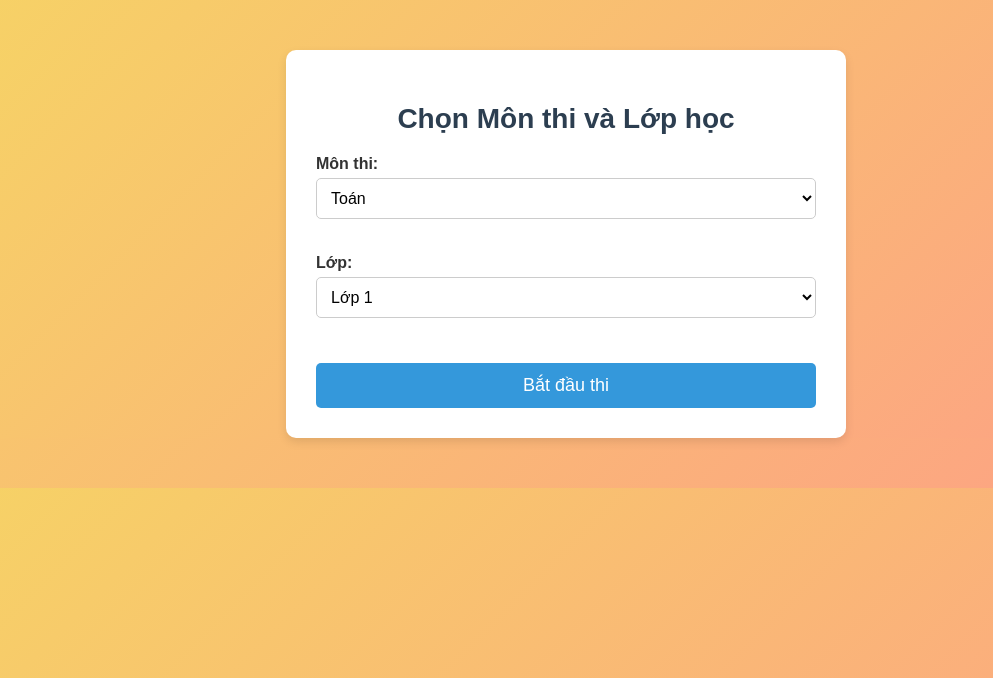
After one commit to carot2015/my_project, a Flask app: page /choose_exam in a window 1280 px wide. The commit adds this page. Shown: the top 678 px of the page, without its empty margins (74-1067 px from the left). Run offline with Flask 3, Linux system fonts and the light colour scheme.

Commit message:
Thêm file mới

```diff
--- a/app.py
+++ b/app.py
@@ -77,6 +77,53 @@ def register():
         return render_template('register.html', error=str(e),
                                fullname=fullname, email=email, username=username)
 
+@app.route('/exam/<subject>/<grade>')
+def exam(subject, grade):
+    conn = get_db_connection()
+    cursor = conn.execute(
+        "SELECT id, question_text, question_type, choices, answer FROM questions WHERE subject = ? AND grade = ?",
+        (subject, grade)
+    )
+    rows = cursor.fetchall()
+    conn.close()
+
+    questions = []
+    for row in rows:
+        questions.append({
+            "id": row["id"],
+            "question": row["question_text"],
+            "question_type": row["question_type"],
+            "choices": row["choices"],  # Nếu cho dạng MCQ, đây là chuỗi JSON; JS sẽ parse.
+            "answer": row["answer"]
+        })
+
+    question_count = len(questions)
+    time_limit = 3  # 3 phút
+
+    return render_template('exam.html',
+                           subject=subject,
+                           grade=grade,
+                           questions=questions,
+                           question_count=question_count,
+                           time_limit=time_limit)
+
+@app.route('/choose_exam', methods=['GET', 'POST'])
+def choose_exam():
+    if request.method == 'GET':
+        return render_template('choose_exam.html')
+
+    # Khi form được submit, lấy dữ liệu subject và grade
+    subject = request.form.get('subject')
+    grade = request.form.get('grade')
+
+    # Kiểm tra dữ liệu: nếu không có, render lại trang với thông báo lỗi
+    if not subject or not grade:
+        flash("Vui lòng chọn môn thi và lớp học.")
+        return render_template('choose_exam.html')
+
+    # Chuyển hướng sang route exam với subject và grade đã chọn
+    return redirect(url_for('exam', subject=subject, grade=grade))
+
 if __name__ == '__main__':
     init_db()
     app.run(debug=True)
--- a/static/css/style.css
+++ b/static/css/style.css
@@ -276,3 +276,69 @@ footer {
     flex-direction: column;
   }
 }
+/* ---------- CHOOSE_EXAM PAGE ---------- */
+/* Container chính cho trang chọn môn thi */
+.choose-exam-container {
+  max-width: 500px;
+  margin: 50px auto;
+  padding: 30px;
+  background: #fff;
+  border-radius: 10px;
+  box-shadow: 0 4px 10px rgba(0, 0, 0, 0.1);
+  text-align: center;
+}
+
+/* Tiêu đề */
+.choose-exam-container h2 {
+  font-size: 28px;
+  margin-bottom: 20px;
+  color: #2c3e50;
+}
+
+/* Style cho các nhóm input trong form */
+.choose-exam-container .form-group {
+  margin-bottom: 20px;
+  text-align: left;
+}
+
+/* Label cho mỗi input/dropdown */
+.choose-exam-container label {
+  display: block;
+  font-weight: bold;
+  margin-bottom: 5px;
+  font-size: 16px;
+}
+
+/* Style cho dropdown (select) */
+.choose-exam-container select {
+  width: 100%;
+  padding: 10px;
+  border: 1px solid #ccc;
+  border-radius: 5px;
+  font-size: 16px;
+  background-color: #fff;
+  transition: border-color 0.3s ease;
+}
+
+.choose-exam-container select:focus {
+  outline: none;
+  border-color: #3498db;
+}
+
+/* Style cho nút button */
+.choose-exam-container button.btn {
+  width: 100%;
+  padding: 12px;
+  font-size: 18px;
+  background: #3498db;
+  color: #fff;
+  border: none;
+  border-radius: 5px;
+  cursor: pointer;
+  transition: background 0.3s ease;
+  margin-top: 10px;
+}
+
+.choose-exam-container button.btn:hover {
+  background: #2980b9;
+}
--- a/static/js/script.js
+++ b/static/js/script.js
@@ -52,7 +52,7 @@ document.getElementById('loginForm').addEventListener('submit', function(event)
         console.log('Response from server:', data); // Debug kết quả từ server
         // Nếu server trả về "success", chuyển hướng người dùng sang trang exam
         if (data.status === 'success') {
-            window.location.href = '/exam';
+            window.location.href = '/choose_exam';
         } else {
             // Nếu không, hiển thị thông báo lỗi từ backend
             errorMessage.style.display = 'block';
--- /dev/null
+++ b/templates/choose_exam.html
@@ -0,0 +1,35 @@
+<!DOCTYPE html>
+<html lang="vi">
+<head>
+  <meta charset="UTF-8">
+  <meta name="viewport" content="width=device-width, initial-scale=1.0">
+  <title>Chọn môn thi - Violympic</title>
+  <link rel="stylesheet" href="{{ url_for('static', filename='css/style.css') }}">
+</head>
+<body>
+  <div class="choose-exam-container">
+    <h2>Chọn Môn thi và Lớp học</h2>
+    <form id="chooseExamForm" method="POST">
+      <div class="form-group">
+        <label for="subject">Môn thi:</label>
+        <select id="subject" name="subject">
+          <option value="Toán">Toán</option>
+          <option value="Tiếng Anh">Tiếng Anh</option>
+          <option value="Tiếng Việt">Tiếng Việt</option>
+          <!-- Thêm các môn khác nếu cần -->
+        </select>
+      </div>
+      <div class="form-group">
+        <label for="grade">Lớp:</label>
+        <select id="grade" name="grade">
+          <option value="1">Lớp 1</option>
+          <option value="2">Lớp 2</option>
+          <option value="3">Lớp 3</option>
+          <!-- Thêm các lớp khác nếu cần -->
+        </select>
+      </div>
+      <button type="submit" class="btn">Bắt đầu thi</button>
+    </form>
+  </div>
+</body>
+</html>
```
Also changed, not shown: static/js/exam.js (added, +121 -0 lines), templates/exam.html (added, +51 -0 lines).
